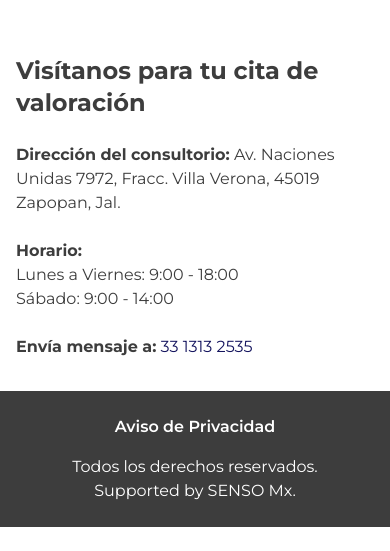
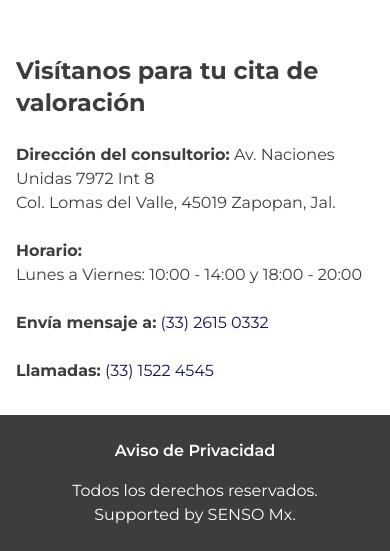
Before and after one commit to senso-mx/dr_francisco_camacho, a Next.js app: page / in a window 390 px wide. Shown: the part 6034-6585 px from the top of the page. Before the commit the page ends 6561 px from the top, so only its background shows below. Built offline with nearby package versions, Linux system fonts and the light colour scheme; grey boxes are pictures that could not be loaded.

Commit message:
update phone numbers

```diff
--- a/next.config.mjs
+++ b/next.config.mjs
@@ -15,9 +15,9 @@ const nextConfig = {
     NEXT_PUBLIC_SITE_TITLE:
       "Dr. Jaime Zermeno - Cirujano Plástico Reconstructivo en Zapopan",
     NEXT_PUBLIC_WHATSAPP_LINK:
-      "https://api.whatsapp.com/send?phone=+5299999999&text=%C2%A1Hola%21%20quiero%20agendar%20una%20cita%20con%20el%20Dr.%20Jaime%20Zermeño",
-    NEXT_PUBLIC_PHONE: "+5299999999",
-    NEXT_PUBLIC_WAPHONE: "+5299999999",
+      "https://api.whatsapp.com/send?phone=+523326150332&text=%C2%A1Hola%21%20quiero%20agendar%20una%20cita%20con%20el%20Dr.%20Jaime%20Zermeño",
+    NEXT_PUBLIC_PHONE: "+523315224545",
+    NEXT_PUBLIC_WAPHONE: "+523326150332",
   },
   webpack: (config, { dev, isServer }) => {
     if (isServer || dev) {
--- a/src/components/Contact.jsx
+++ b/src/components/Contact.jsx
@@ -1,4 +1,17 @@
 export default function Contact() {
+  const formatPhoneNumber = (phone) => {
+    // Strip the country code (+52) and any other non-digit character
+    const strippedNumber = phone.replace(/[^\d]/g, "").slice(2);
+
+    // Extract parts of the number
+    const areaCode = strippedNumber.substring(0, 2);
+    const firstPart = strippedNumber.substring(2, 6);
+    const secondPart = strippedNumber.substring(6);
+
+    // Format and return the phone number
+    return `(${areaCode}) ${firstPart} ${secondPart}`;
+  };
+
   return (
     <section className="flex flex-wrap -m-8">
       <div className="w-full md:w-1/2 p-8 pb-0">
@@ -19,15 +32,14 @@ export default function Contact() {
           </h6>
         </div>
         <p className="w-full md:max-w-lg">
-          <b>Dirección del consultorio:</b> Av. Naciones Unidas 7972, Fracc.
-          Villa Verona, 45019 Zapopan, Jal.
+          <b>Dirección del consultorio:</b> Av. Naciones Unidas 7972 Int 8
+          <br />
+          Col. Lomas del Valle, 45019 Zapopan, Jal.
           <br />
           <br />
           <b>Horario:</b>
           <br />
-          Lunes a Viernes: 9:00 - 18:00
-          <br />
-          Sábado: 9:00 - 14:00
+          Lunes a Viernes: 10:00 - 14:00 y 18:00 - 20:00
           <br />
           <br />
           <b>Envía mensaje a:</b>{" "}
@@ -36,7 +48,17 @@ export default function Contact() {
             rel="noopener noreferrer"
             className="text-secondary"
           >
-            33 1313 2535
+            {formatPhoneNumber(process.env.NEXT_PUBLIC_WAPHONE)}
+          </a>
+          <br />
+          <br />
+          <b>Llamadas:</b>{" "}
+          <a
+            href={`tel:${process.env.NEXT_PUBLIC_PHONE}`}
+            rel="noopener noreferrer"
+            className="text-secondary"
+          >
+            {formatPhoneNumber(process.env.NEXT_PUBLIC_PHONE)}
           </a>
         </p>
       </div>
```
